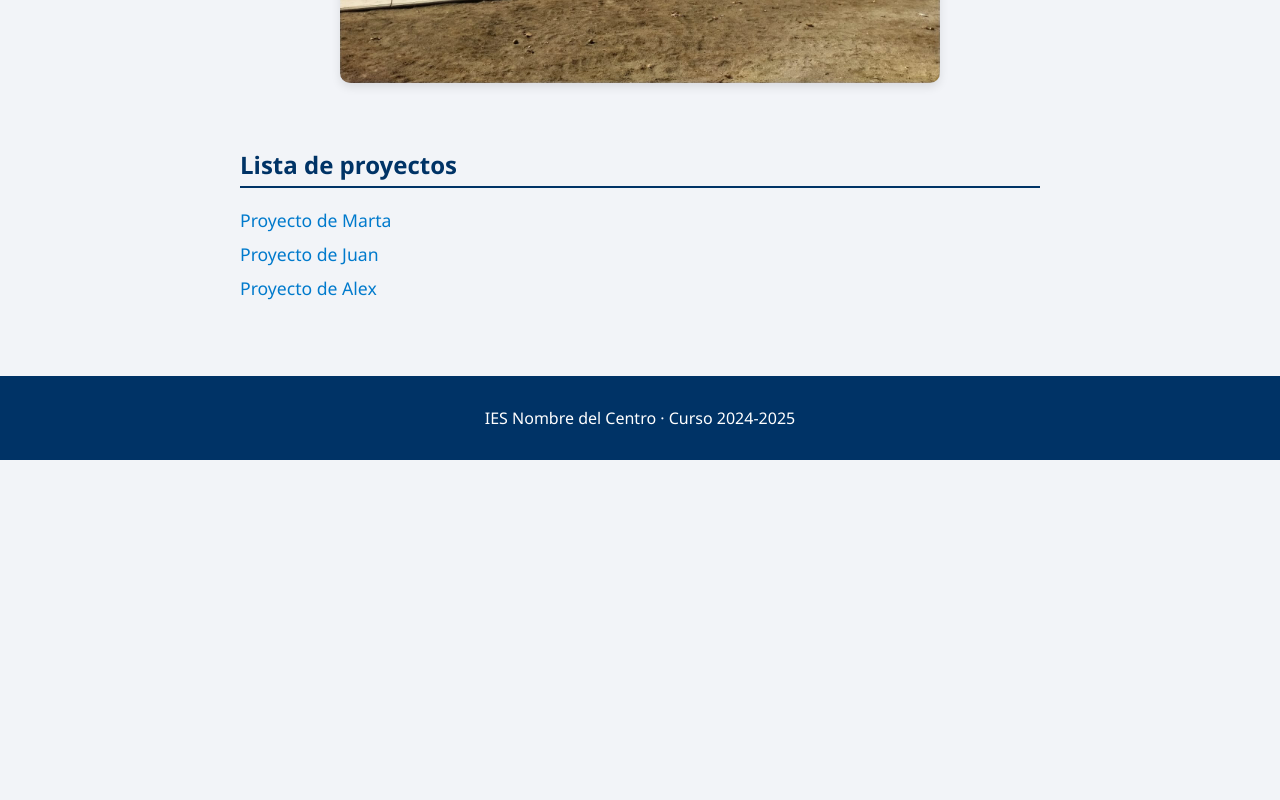
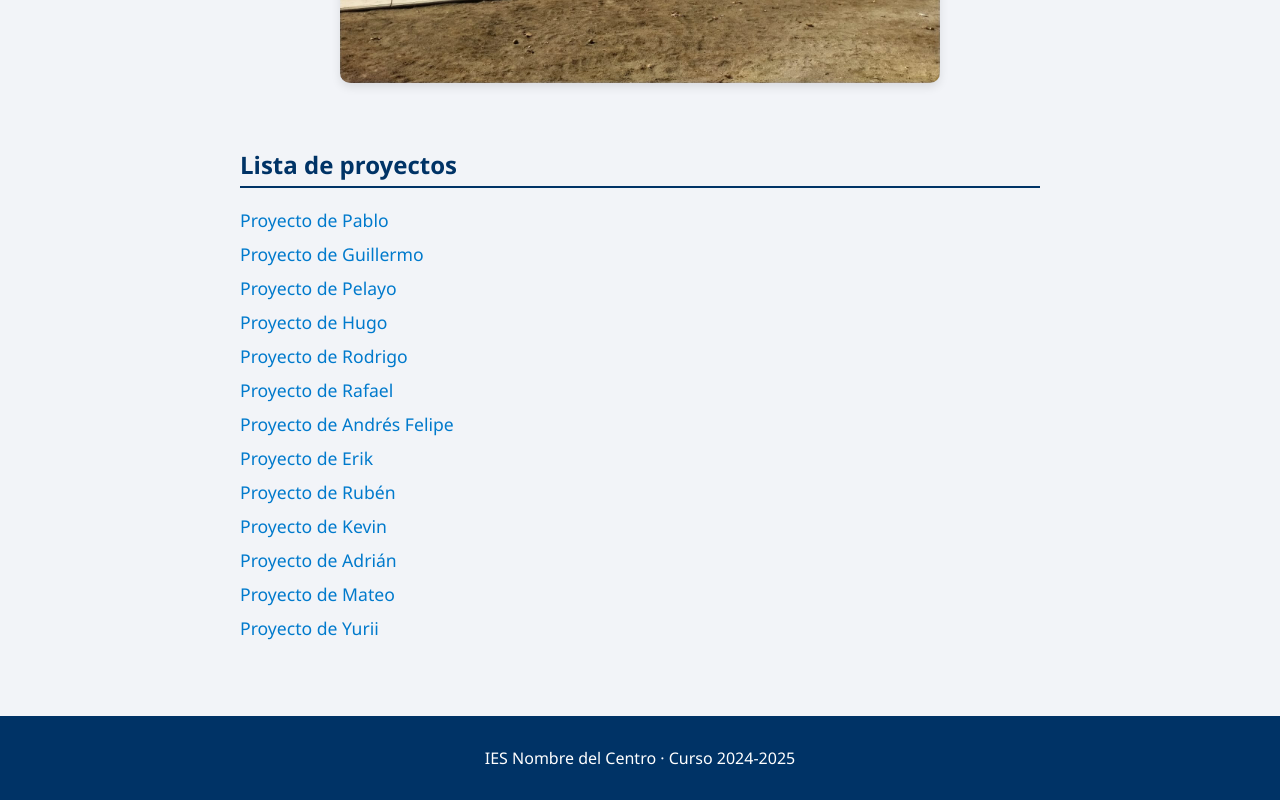
Before and after one commit to cristianmorlos1/programacion_mariazambrano_2025, a plain HTML site: page HTML_4/Proyectos_4ESO_2025/index.html in a window 1280 px wide. Shown: the part 524-1324 px from the top of the page. Before the commit the page ends 984 px from the top, so only its background shows below. Drawn offline with Linux system fonts and the light colour scheme.

Commit message:
Cambios carpetas

```diff
--- a/HTML_4/Proyectos_4ESO_2025/index.html
+++ b/HTML_4/Proyectos_4ESO_2025/index.html
@@ -18,9 +18,19 @@
   <section class="proyectos">
     <h2>Lista de proyectos</h2>
     <ul>
-      <li><a href="alumno1/index.html" target="_blank">Proyecto de Marta</a></li>
-      <li><a href="alumno2/index.html" target="_blank">Proyecto de Juan</a></li>
-      <li><a href="alumno3/index.html" target="_blank">Proyecto de Alex</a></li>
+      <li><a href="alumno1/index.html" target="_blank">Proyecto de Pablo</a></li>
+      <li><a href="alumno2/index.html" target="_blank">Proyecto de Guillermo</a></li>
+      <li><a href="alumno3/index.html" target="_blank">Proyecto de Pelayo</a></li>
+      <li><a href="alumno4/index.html" target="_blank">Proyecto de Hugo</a></li>
+      <li><a href="alumno5/index.html" target="_blank">Proyecto de Rodrigo</a></li>
+      <li><a href="alumno6/index.html" target="_blank">Proyecto de Rafael</a></li>
+      <li><a href="alumno7/index.html" target="_blank">Proyecto de Andrés Felipe</a></li>
+      <li><a href="alumno8/index.html" target="_blank">Proyecto de Erik</a></li>
+      <li><a href="alumno9/index.html" target="_blank">Proyecto de Rubén</a></li>
+      <li><a href="alumno10/index.html" target="_blank">Proyecto de Kevin</a></li>
+      <li><a href="alumno11/index.html" target="_blank">Proyecto de Adrián</a></li>
+      <li><a href="alumno12/index.html" target="_blank">Proyecto de Mateo</a></li>
+      <li><a href="alumno13/index.html" target="_blank">Proyecto de Yurii</a></li>
       <!-- Añade más aquí -->
     </ul>
   </section>
```
Also changed, not shown: 2 other files.
